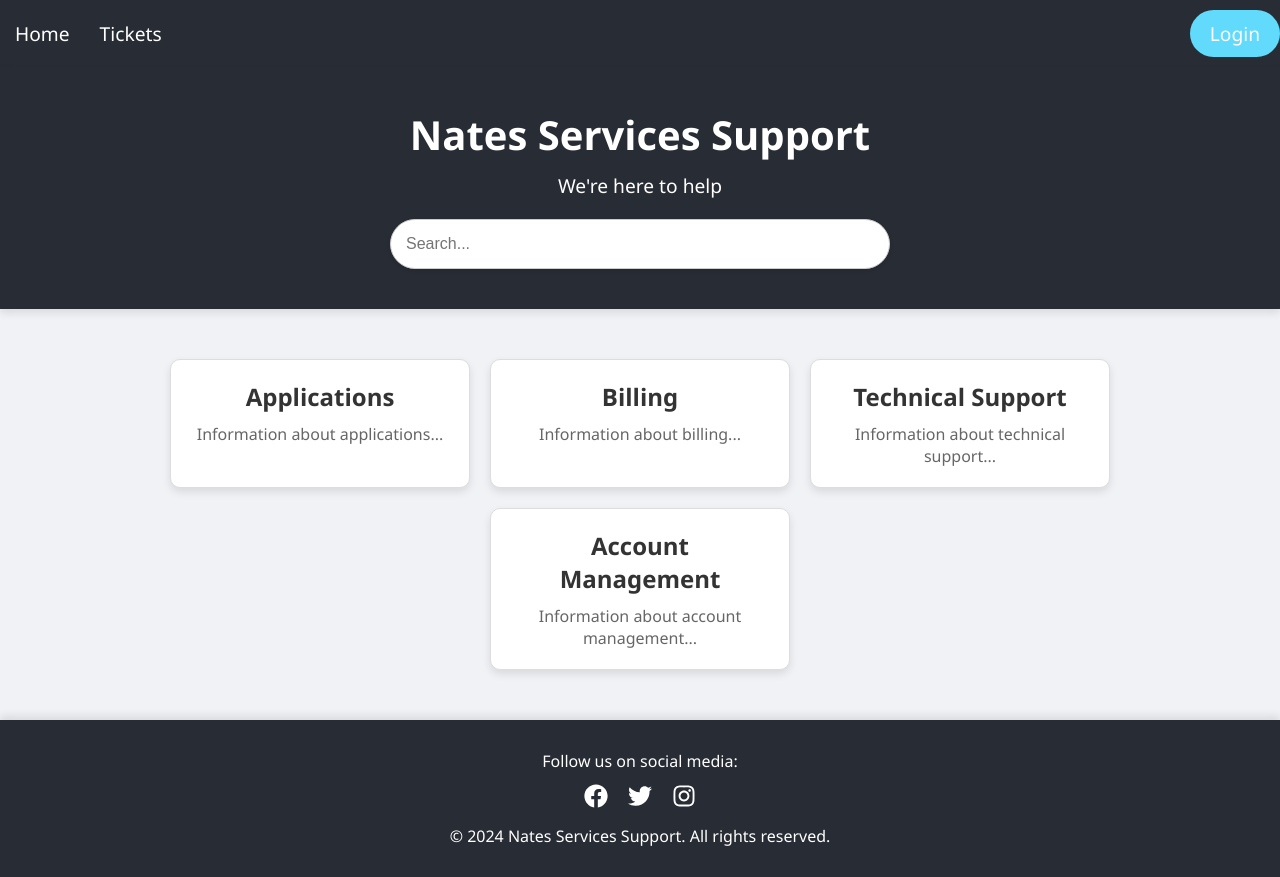
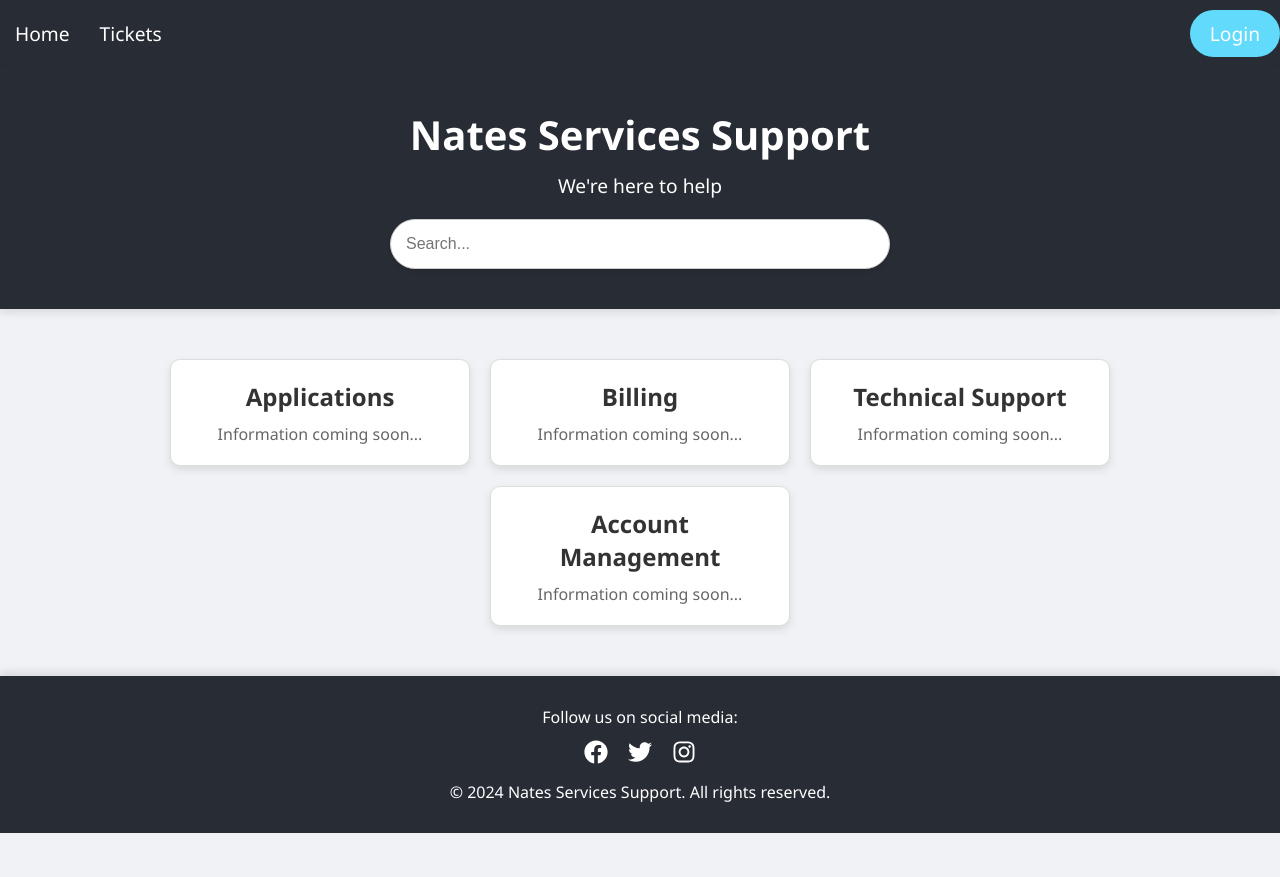
Before and after one commit to NatesHonor/support-app, a React (Create React App) app: page / in a window 1280 px wide. After the commit the page ends 833 px from the top, so only its background shows below. Built offline with nearby package versions, Linux system fonts and the light colour scheme.

Commit message:
Added logout button

```diff
--- a/src/App.js
+++ b/src/App.js
@@ -2,7 +2,8 @@ import React, { useState, useEffect } from 'react';
 import Cookies from 'js-cookie';
 import { FaFacebook, FaTwitter, FaInstagram } from 'react-icons/fa';
 import './pages/styles/App.css';
-import './pages/TicketsPage.js'
+import './pages/TicketsPage.js';
+
 function App() {
   const [username, setUsername] = useState('');
 
@@ -13,6 +14,15 @@ function App() {
     }
   }, []);
 
+  const handleLogout = () => {
+    // Remove cookies from root domain *.natemarcellus.com
+    Cookies.remove('username', { domain: '.natemarcellus.com' });
+    Cookies.remove('token', { domain: '.natemarcellus.com' });
+
+    // Reload the page to reflect logout
+    window.location.reload();
+  };
+
   return (
     <div className="App">
       <nav className="navbar">
@@ -21,10 +31,13 @@ function App() {
           <li><a href="tickets">Tickets</a></li>
         </ul>
         {username ? (
-          <span className="welcome-message">Welcome, {username}</span>
+          <>
+            <span className="welcome-message">Welcome, {username}</span>
+            <button className="logout-button" onClick={handleLogout}>Logout</button>
+          </>
         ) : (
-        <a href="https://www.natemarcellus.com/login" className="login-button">Login</a>
-      )}
+          <a href="https://www.natemarcellus.com/login" className="login-button">Login</a>
+        )}
       </nav>
       <header className="App-header">
         <h1>Nates Services Support</h1>
@@ -35,26 +48,26 @@ function App() {
         <div className="content">
           <div className="content-box">
             <h2>Applications</h2>
-            <p>Information about applications...</p>
+            <p>Information coming soon...</p>
           </div>
           <div className="content-box">
             <h2>Billing</h2>
-            <p>Information about billing...</p>
+            <p>Information coming soon...</p>
           </div>
           <div className="content-box">
             <h2>Technical Support</h2>
-            <p>Information about technical support...</p>
+            <p>Information coming soon...</p>
           </div>
           <div className="content-box">
             <h2>Account Management</h2>
-            <p>Information about account management...</p>
+            <p>Information coming soon...</p>
           </div>
         </div>
       </main>
       <footer className="footer">
         <p>Follow us on social media:</p>
         <div className="social-icons">
-          <a href="https://facebook.com'/nmarcellus" target="_blank" rel="noopener noreferrer">
+          <a href="https://facebook.com/nmarcellus" target="_blank" rel="noopener noreferrer">
             <FaFacebook />
           </a>
           <a href="https://x.com/nateshonor" target="_blank" rel="noopener noreferrer">
```
